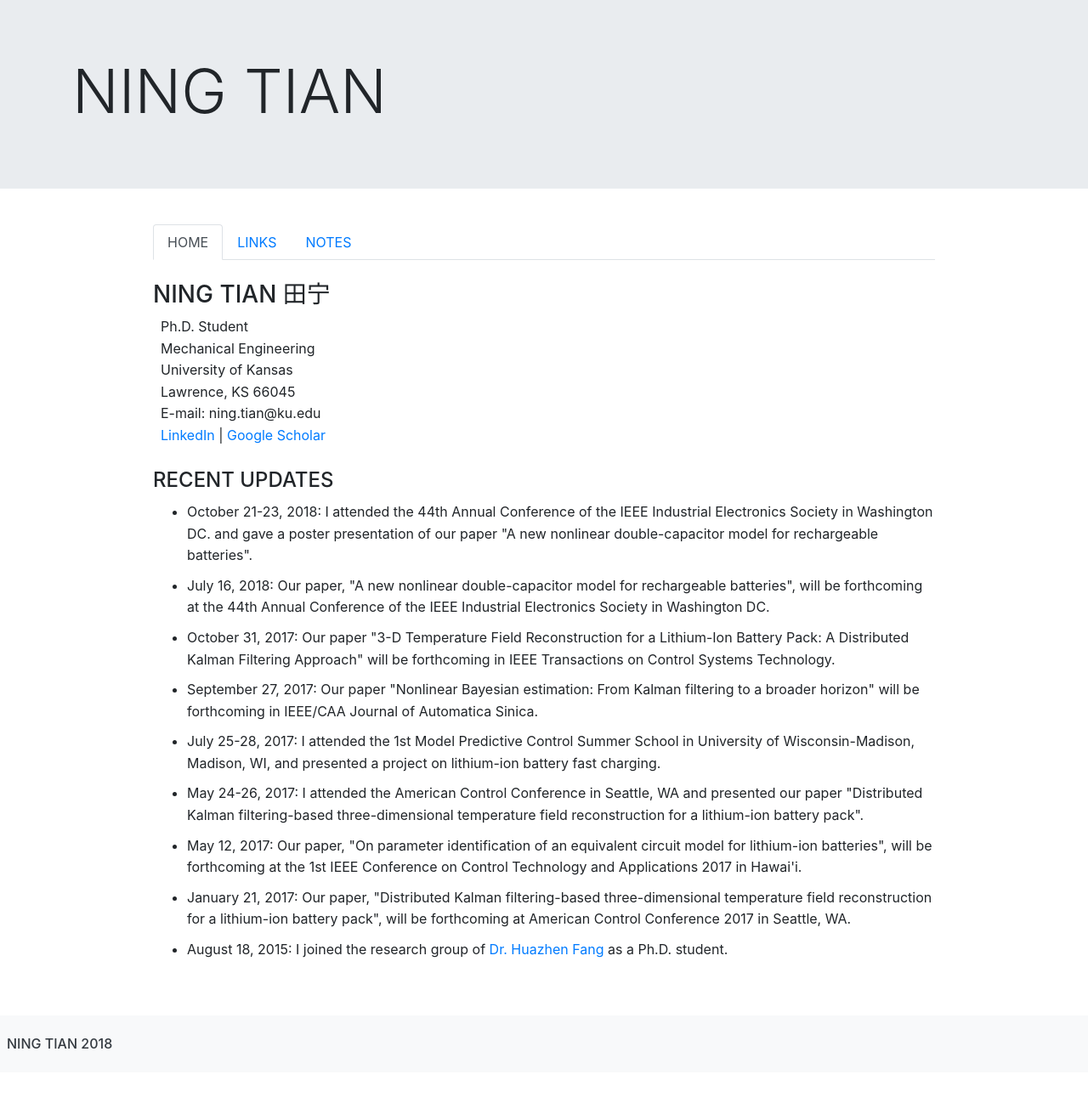
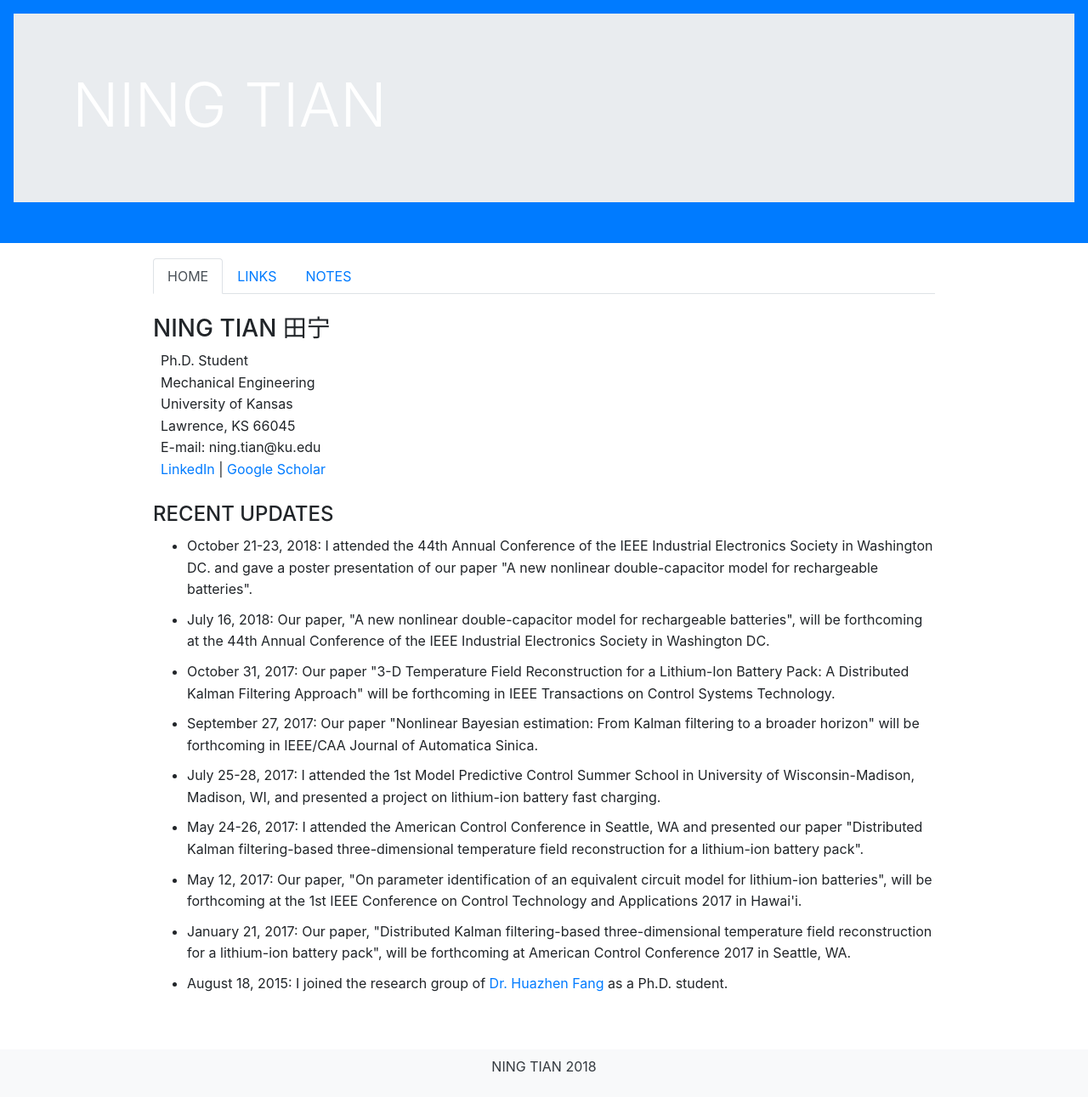
Before and after one commit to ningtian/ningtian.github.io, a Jekyll site: the page index.html, which Jekyll copies as it is, in a window 1280 px wide. Shown: the whole page at 85% size. Built offline with Jekyll 4.4.1, drawn with Linux system fonts in a browser that asks for light colours; before the commit the page ends 1262 px from its top, so only the background shows below that.

Commit message:
Update index.html

```diff
--- a/index.html
+++ b/index.html
@@ -18,11 +18,13 @@
 
 <!-- the following is body part -->
 <body>
+<div class="p-3 mb-2 bg-primary text-white">
 <div class="jumbotron jumbotron-fluid">
   <div class="container">
     <h1 class="display-3">NING TIAN</h1>
   </div>
 </div> <!-- end of <div class="jumbotron jumbotron-fluid"> -->
+</div>
 
 <div class="container">
   <div class="row"> <!-- we have three columns in the row-->
@@ -98,7 +100,7 @@
 <div class="bottom">
 <span class="d-block p-2 bg-light text-dark">
 <p class="text-center">
-<h6>NING TIAN 2018</h6>
+NING TIAN 2018
 </p>
 </span>
 </div>
```
